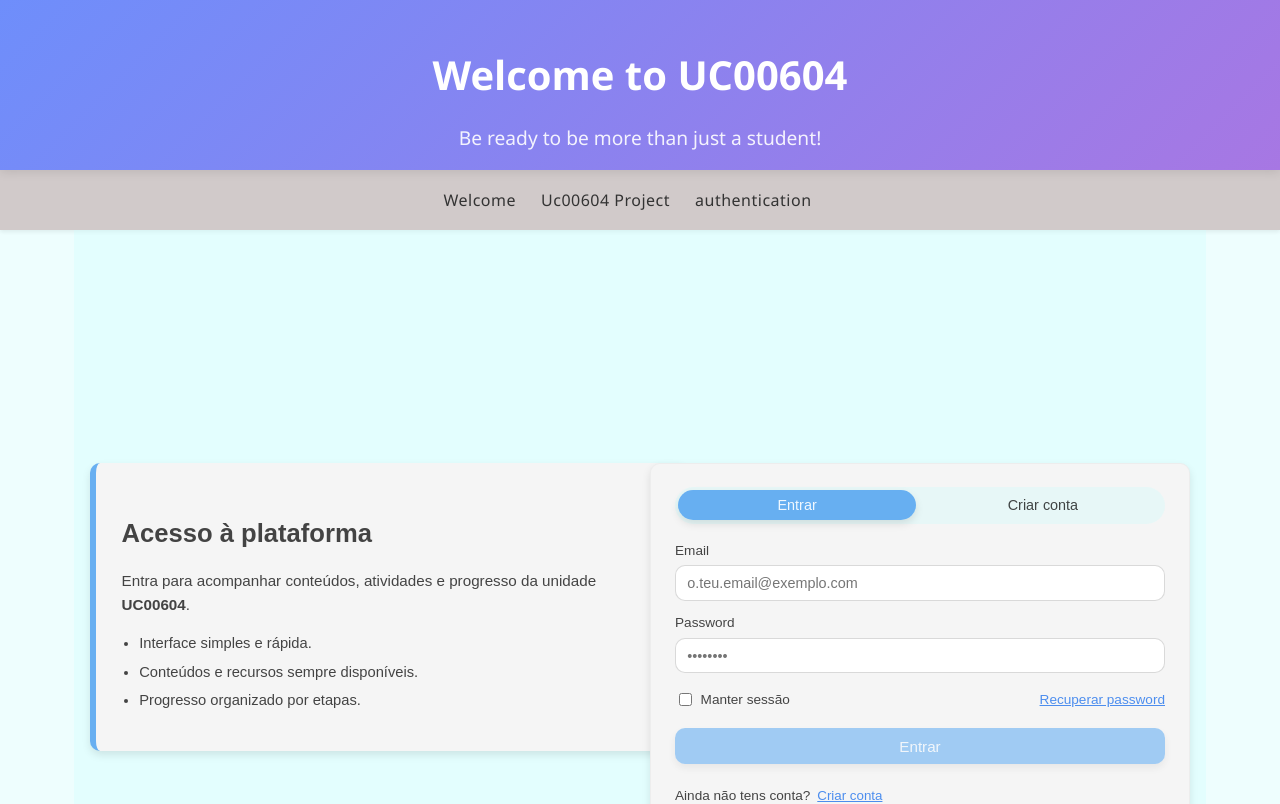
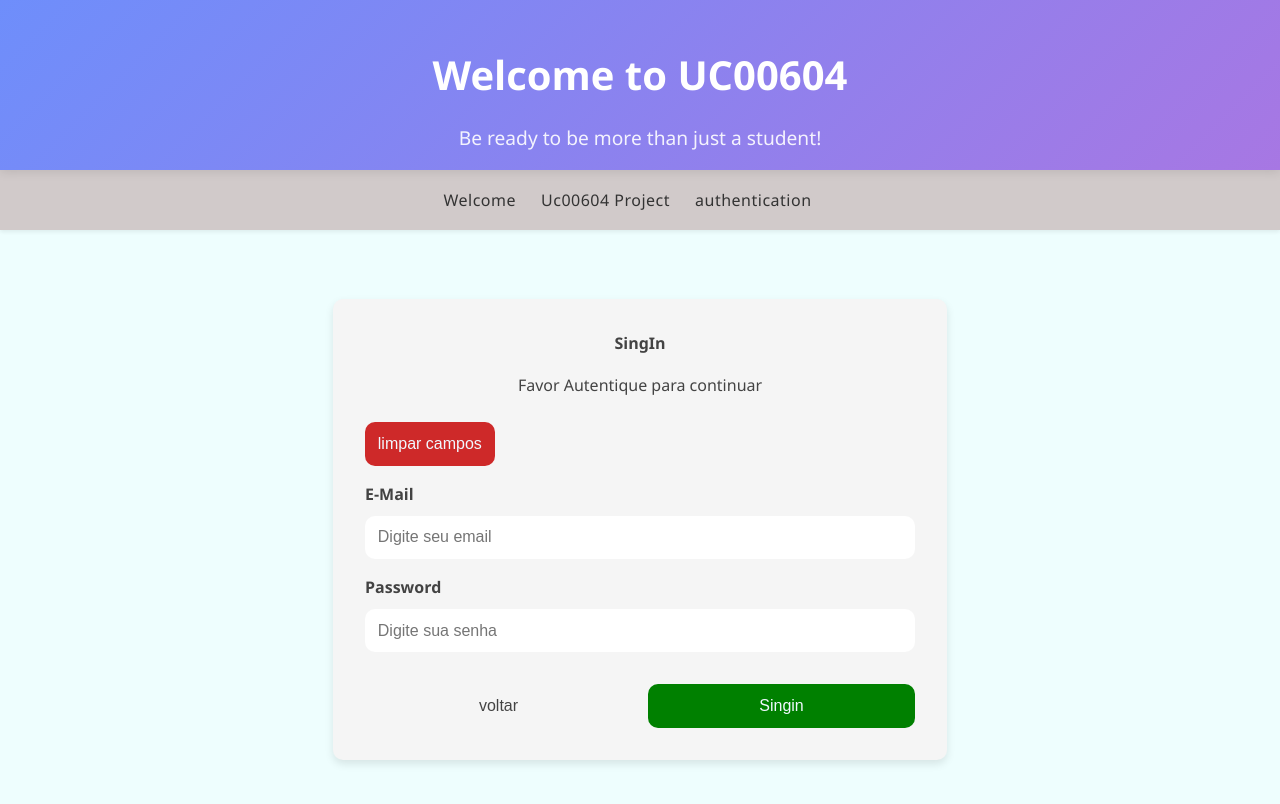
Before and after one commit to Filipabarreto/UC00604, an Angular app: page /pages/Authentication in a window 1280 px wide. Shown: the top 804 px of the page. Built offline with nearby package versions, Linux system fonts and the light colour scheme.

Commit message:
alteração dos dados nos componentes authentication

```diff
--- a/src/app/pages/authentication/authentication.css
+++ b/src/app/pages/authentication/authentication.css
@@ -1,206 +1,242 @@
-:host {
-  display: block;
-  width: 100%;
-  font-family: var(--main-font-family, Roboto, "Helvetica Neue", sans-serif);
+/* =========================
+   Estilos gerais
+========================= */
+
+label {
+  font-weight: bold;
+  margin-bottom: -0.5rem;
+  color: var(--text-color);
 }
 
-.auth-page {
-  min-height: 100vh;
+input {
+  padding: 0.8rem;
+  border: 1px solid var(--placeholder);
+  border-radius: var(--border-radius);
+  font-size: 1rem;
+  transition: var(--transition);
+}
+
+input:focus {
+  outline: none;
+  border-color: var(--primary-color);
+  box-shadow: 0 0 0 3px var(--text-color-focus);
+}
+
+/* =========================
+   Cartão de Login
+========================= */
+
+.login-card {
+  width: 550px;
+  margin: 2rem auto;
+  padding: 2rem;
+  background: var(--background-color-sections);
+  border-radius: var(--border-radius);
+  box-shadow: var(--shadow);
+  transition: var(--transition);
+  color: var(--text-color);
+}
+
+.login-card:hover {
+  box-shadow: var(--shadow-hover);
+}
+
+.login-card h2 {
+  margin-top: 0;
+  color: var(--text-color-h3);
+  font-size: var(--main-font-size2);
+  text-align: center;
+}
+
+.login-card p {
+  text-align: center;
+  margin-bottom: 1.5rem;
+  color: var(--text-color);
+}
+
+/* =========================
+   Formulário
+========================= */
+
+form {
+  display: flex;
+  flex-direction: column;
+  gap: 1rem;
+}
+
+/* =========================
+   Botões (geral)
+========================= */
+
+button {
+  padding: 0.8rem;
+  border: none;
+  border-radius: var(--border-radius);
+  font-size: 1rem;
+  cursor: pointer;
+  transition: var(--transition);
   display: flex;
   align-items: center;
   justify-content: center;
-  padding: 1.5rem 1rem;
-  background-color: var(--background-color);
+  gap: 0.5rem;
 }
 
-.auth-wrapper {
-  max-width: 1100px;
-  width: 100%;
-  display: grid;
-  grid-template-columns: minmax(0, 5fr) minmax(0, 5fr);
-  gap: 1.25rem;
+/* =========================
+   Grupo de Botões
+========================= */
+
+.button-group {
+  display: flex;
+  gap: 1rem;
+  margin-top: 1rem;
 }
 
-/* Lado esquerdo (mais neutro) */
-.auth-side-content {
-  width: 100%;
-  border-radius: var(--border-radius);
-  padding: 1.5rem 1.6rem;
-  background-color: var(--background-color-sections);
-  box-shadow: var(--shadow);
-  border-left: 6px solid var(--primary-color);
+.button-group button {
+  flex: 1;
 }
 
-.auth-title {
-  font-size: 1.6rem;
-  margin-bottom: 0.5rem;
+/* =========================
+   Botão Limpar
+========================= */
+
+.clean-button {
+  background-color: var(--secondary-color);
+  color: var(--text-color-light);
+  margin-bottom: 1rem;
+}
+
+.clean-button:hover {
+  background-color: var(--third-color);
+}
+
+/* =========================
+   Botão Sign In
+========================= */
+
+.sign-in {
+  background-color: green;
+  color: var(--text-color-light);
+}
+
+.sign-in:hover {
+  background-color: var(--text-hover2);
+}
+
+.sign-in:disabled {
+  background-color: var(--placeholder);
+  cursor: not-allowed;
+}
+
+/* =========================
+   Botão Voltar
+========================= */
+
+.go-back {
+  background-color: var(--background-color-sections2);
   color: var(--text-color);
 }
 
-.auth-subtitle {
-  font-size: 0.95rem;
-  line-height: var(--main-line-height);
-  margin-bottom: 0.9rem;
-  color: var(--text-color);
+.go-back:hover {
+  background-color: var(--placeholder);
 }
 
-.auth-highlights {
-  list-style: disc;
-  padding-left: 1.1rem;
-  font-size: 0.92rem;
-  color: var(--text-color);
+/* =========================
+   Botão Google
+========================= */
+
+.google-btn {
+  background-color: var(--text-color-light);
+  color: var(--background-color-code);
+  border: 1px solid var(--color-button-google);
 }
 
-.auth-highlights li + li {
-  margin-top: 0.3rem;
+.google-btn:hover {
+  background-color: var(--color-button-google-hover);
 }
 
-/* Card formulário */
-.auth-card {
-  border-radius: var(--border-radius);
-  background-color: var(--background-color-sections);
-  box-shadow: var(--shadow);
-  padding: 1.4rem 1.5rem;
-  border: 1px solid rgba(0, 0, 0, 0.03);
+.google-btn img {
+  width: 20px;
+  height: 20px;
 }
 
-/* Tabs */
-.auth-tabs {
-  display: flex;
-  gap: 0.5rem;
-  margin-bottom: 1rem;
-  background-color: var(--background-color);
-  padding: 0.2rem;
-  border-radius: 999px;
+/* =========================
+   Gmail button display
+========================= */
+
+.gmail-button {
+  border-top: 1px solid var(--border-radius);
 }
 
-.auth-tab {
-  flex: 1;
-  border-radius: 999px;
-  border: none;
-  background-color: transparent;
-  padding: 0.45rem 0.75rem;
+/* =========================
+   Mensagens de erro
+========================= */
+
+.error-message {
+  margin-top: -0.5rem;
+  width: 98%;
+  color: var(--secondary-color);
+  background-color: var(--background-color-error);
+  padding: 0.3rem;
+  border-radius: var(--border-radius);
   font-size: 0.9rem;
-  cursor: pointer;
-  color: var(--text-color);
-  transition: var(--transition);
+  border-left: 3px solid var(--secondary-color);
 }
 
-.auth-tab-active {
-  background-color: var(--primary-color);
-  color: var(--text-color-light);
-  box-shadow: var(--shadow);
+.error-message::before {
+  /* content: "⚠ "; */
+  color: var(--secondary-color);
+  font-weight: bold;
 }
 
-/* Form */
-.auth-form {
-  display: flex;
-  flex-direction: column;
-  gap: 0.7rem;
+/* =========================
+   Warning
+========================= */
+
+.warning {
+  color: var(--text-color);
+  padding: 0.1%;
+  font-size: 10px;
 }
 
-.auth-field {
-  display: flex;
-  flex-direction: column;
-  gap: 0.25rem;
+/* =========================
+   Responsivo
+========================= */
+
+@media (max-width: 768px) {
+  .login-card {
+    width: 95%;
+    padding: 1.5rem;
   }
 
-.auth-field label {
-  font-size: 0.85rem;
-  color: var(--text-color);
+  .button-group {
+    flex-direction: column;
   }
 
-.auth-field input {
-  border-radius: var(--border-radius);
-  border: 1px solid rgba(0, 0, 0, 0.15);
-  padding: 0.55rem 0.7rem;
-  font-size: 0.9rem;
-  outline: none;
-  background-color: #fff;
+  .clean-button,
+  .google-btn,
+  .sign-in,
+  .go-back {
+    width: 100%;
   }
 
-.auth-field input:focus {
-  border-color: var(--primary-color);
-  box-shadow: 0 0 0 1px var(--primary-color);
+  input {
+    font-size: 0.95rem;
+    padding: 0.6rem;
   }
 
-/* row */
-.auth-row {
-  display: flex;
-  justify-content: space-between;
-  align-items: center;
-  gap: 0.75rem;
-  margin-top: 0.25rem;
+  .login-card h2 {
+    font-size: 1.5rem;
   }
 
-.auth-checkbox {
-  display: flex;
-  align-items: center;
-  gap: 0.35rem;
-  font-size: 0.85rem;
-  color: var(--text-color);
+  .login-card p {
+    font-size: 0.95rem;
   }
 
-.auth-link {
-  border: none;
-  background: none;
-  padding: 0;
-  font-size: 0.85rem;
-  color: var(--text-hover);
-  cursor: pointer;
-  text-decoration: underline;
+  button {
+    font-size: 0.95rem;
   }
 
-/* submit */
-.auth-submit {
-  margin-top: 0.4rem;
-  border-radius: var(--border-radius);
-  border: none;
-  padding: 0.6rem 1.1rem;
-  font-size: 0.95rem;
-  cursor: pointer;
-  background-color: var(--primary-color);
-  color: var(--text-color-light);
-  box-shadow: var(--shadow);
-  transition: var(--transition);
-}
-
-.auth-submit:hover:enabled {
-  box-shadow: var(--shadow-hover);
-  transform: translateY(-1px);
-}
-
-.auth-submit:disabled {
-  opacity: 0.6;
-  cursor: not-allowed;
-}
-
-.auth-switch {
-  margin-top: 0.6rem;
+  .error-message {
     font-size: 0.85rem;
-  color: var(--text-color);
-}
-
-.auth-switch button {
-  border: none;
-  background: none;
-  color: var(--text-hover);
-  cursor: pointer;
-  padding: 0;
-  margin-left: 0.2rem;
-  text-decoration: underline;
-}
-
-/* Responsivo */
-@media (max-width: 900px) {
-  .auth-wrapper {
-    grid-template-columns: 1fr;
   }
 }
-
-@media (max-width: 480px) {
-  .auth-row {
-    flex-direction: column;
-    align-items: flex-start;
-  }
-}
--- a/src/app/pages/authentication/authentication.html
+++ b/src/app/pages/authentication/authentication.html
@@ -1,159 +1,30 @@
-<section class="auth-page">
-  <div class="auth-wrapper">
-    <!-- Lado esquerdo -->
-    <aside class="auth-side">
-      <div class="auth-side-content">
-        <h1 class="auth-title">Acesso à plataforma</h1>
-        <p class="auth-subtitle">
-          Entra para acompanhar conteúdos, atividades e progresso da unidade
-          <strong>UC00604</strong>.
-        </p>
+<div class="login-card">
+  <h2>SingIn</h2>
+  <p>Favor Autentique para continuar</p>
+  <!-- botão de reset -->
+  <button (click)="this.signinforms.reset()" class="clean-button" >limpar campos</button>
 
-        <ul class="auth-highlights">
-          <li>Interface simples e rápida.</li>
-          <li>Conteúdos e recursos sempre disponíveis.</li>
-          <li>Progresso organizado por etapas.</li>
-        </ul>
-      </div>
-    </aside>
+ <!-- <button class="clean-button"(click)="exemploclick()">Exemplo</button> -->
+ <!-- <button class="clean-button"((mouseover))="exemploMouseOver()">Exemplo Mouse Over</button> -->
 
-    <!-- Card -->
-    <div class="auth-card">
-      <!-- Tabs -->
-      <div class="auth-tabs">
-        <button
-          type="button"
-          class="auth-tab"
-          [class.auth-tab-active]="mode === 'login'"
-          (click)="mode = 'login'"
-        >
-          Entrar
-        </button>
+ <form [formGroup]="this.signinforms" (ngSubmit)="onsubmit()">
 
-        <button
-          type="button"
-          class="auth-tab"
-          [class.auth-tab-active]="mode === 'register'"
-          (click)="mode = 'register'"
-        >
-          Criar conta
-        </button>
-      </div>
+    <!-- input do email -->
+     <label for="email">E-Mail</label>
+     <input type="email" id="email" name="email" placeholder="Digite seu email" formControlName="email">
 
-      <!-- LOGIN -->
-      <form
-        *ngIf="mode === 'login'"
-        class="auth-form"
-        [formGroup]="loginForm"
-        (ngSubmit)="onLogin()"
-      >
-        <div class="auth-field">
-          <label for="loginEmail">Email</label>
-          <input
-            id="loginEmail"
-            type="email"
-            formControlName="email"
-            placeholder="o.teu.email@exemplo.com"
-            autocomplete="email"
-          />
-        </div>
+    <!-- input do password -->
+    <label for="password">Password</label>
+     <input type="password" name="password" id="password" placeholder="Digite sua senha" formControlName="password">
 
-        <div class="auth-field">
-          <label for="loginPassword">Password</label>
-          <input
-            id="loginPassword"
-            type="password"
-            formControlName="password"
-            placeholder="••••••••"
-            autocomplete="current-password"
-          />
-        </div>
+    <!-- botões -->
+     <div class="button-group">
+        <button type="button" class="go-back">voltar</button>
+        <button type="submit" class="sign-in">Singin</button>
 
-        <div class="auth-row">
-          <label class="auth-checkbox">
-            <input type="checkbox" formControlName="rememberMe" />
-            <span>Manter sessão</span>
-          </label>
+     </div>
 
-          <button type="button" class="auth-link" (click)="onForgotPassword()">
-            Recuperar password
-          </button>
-        </div>
 
-        <button class="auth-submit" type="submit" [disabled]="loginForm.invalid">
-          Entrar
-        </button>
-
-        <p class="auth-switch">
-          Ainda não tens conta?
-          <button type="button" (click)="mode = 'register'">Criar conta</button>
-        </p>
-      </form>
-
-      <!-- REGISTO -->
-      <form
-        *ngIf="mode === 'register'"
-        class="auth-form"
-        [formGroup]="registerForm"
-        (ngSubmit)="onRegister()"
-      >
-        <div class="auth-field">
-          <label for="regName">Nome</label>
-          <input
-            id="regName"
-            type="text"
-            formControlName="name"
-            placeholder="O teu nome completo"
-            autocomplete="name"
-          />
-        </div>
-
-        <div class="auth-field">
-          <label for="regEmail">Email</label>
-          <input
-            id="regEmail"
-            type="email"
-            formControlName="email"
-            placeholder="o.teu.email@exemplo.com"
-            autocomplete="email"
-          />
-        </div>
-
-        <div class="auth-field">
-          <label for="regPassword">Password</label>
-          <input
-            id="regPassword"
-            type="password"
-            formControlName="password"
-            placeholder="Cria uma password segura"
-            autocomplete="new-password"
-          />
-        </div>
-
-        <div class="auth-field">
-          <label for="regConfirmPassword">Confirmar password</label>
-          <input
-            id="regConfirmPassword"
-            type="password"
-            formControlName="confirmPassword"
-            placeholder="Repete a password"
-            autocomplete="new-password"
-          />
-        </div>
-
-        <button
-          class="auth-submit"
-          type="submit"
-          [disabled]="registerForm.invalid"
-        >
-          Criar conta
-        </button>
-
-        <p class="auth-switch">
-          Já tens conta?
-          <button type="button" (click)="mode = 'login'">Entrar</button>
-        </p>
-      </form>
-    </div>
-  </div>
-</section>
+  <!-- fim do form -->
+  </form>
+</div>
--- a/src/app/pages/authentication/authentication.ts
+++ b/src/app/pages/authentication/authentication.ts
@@ -1,73 +1,50 @@
+import { CommonModule } from '@angular/common';
 import { Component } from '@angular/core';
-import {
-  FormBuilder,
-  FormGroup,
-  Validators,
-  ReactiveFormsModule,
-  AbstractControl,
-  ValidationErrors,
-} from '@angular/forms';
-import { CommonModule } from '@angular/common';
+import { ReactiveFormsModule, UntypedFormBuilder, UntypedFormGroup } from '@angular/forms';
 
 @Component({
   selector: 'app-authentication',
-  standalone: true,
-  imports: [CommonModule, ReactiveFormsModule],
-  templateUrl: './authentication.html',     // 👈 TEM de existir na mesma pasta
-  styleUrl: './authentication.css',         // 👈 TEM de existir na mesma pasta
+  imports: [ReactiveFormsModule, CommonModule],
+  templateUrl: './authentication.html',
+  styleUrl: './authentication.css',
 })
 export class Authentication {
-  mode: 'login' | 'register' = 'login';
 
-  loginForm: FormGroup;
-  registerForm: FormGroup;
 
-  constructor(private fb: FormBuilder) {
-    this.loginForm = this.fb.group({
-      email: ['', [Validators.required, Validators.email]],
-      password: ['', [Validators.required]],
-      rememberMe: [false],
+
+  protected signinforms!: UntypedFormGroup;
+
+
+  //  protected signinformsExemplo!: UntypedFormGroup;
+
+
+  constructor(private fb: UntypedFormBuilder) {
+    this.signinforms = this.fb.nonNullable.group({
+      email: [''],
+      password: ['']
     });
-
-    this.registerForm = this.fb.group(
-      {
-        name: ['', [Validators.required, Validators.minLength(3)]],
-        email: ['', [Validators.required, Validators.email]],
-        password: ['', [Validators.required, Validators.minLength(6)]],
-        confirmPassword: ['', [Validators.required]],
-      },
-      {
-        validators: [this.passwordsMatchValidator],
-      }
-    );
   }
 
-  private passwordsMatchValidator(
-    group: AbstractControl
-  ): ValidationErrors | null {
-    const password = group.get('password')?.value;
-    const confirmPassword = group.get('confirmPassword')?.value;
-    if (!password || !confirmPassword) return null;
-    return password === confirmPassword ? null : { passwordsMismatch: true };
-  }
+    onsubmit() {
+      console.log("Meu Forms", this.signinforms.value);
+    }
 
-  onLogin(): void {
-    if (this.loginForm.invalid) {
-      this.loginForm.markAllAsTouched();
-      return;
+
+    /**Exemplo Didático */
+    // this.signinformsExemplo = this.fb.nonNullable.group({
+    //   email: ['Paula'],
+    //   password: ['Vasco']
+    // });
+
+    //  console.log( "Zelito", this.signinformsExemplo.value)
+
     }
-    console.log('LOGIN', this.loginForm.value);
-  }
 
-  onRegister(): void {
-    if (this.registerForm.invalid) {
-      this.registerForm.markAllAsTouched();
-      return;
-    }
-    console.log('REGISTER', this.registerForm.value);
-  }
+/**Exemplos clicks */
+// exemploclick() {
+// console.log("clicou");
+// }
 
-  onForgotPassword(): void {
-    console.log('Forgot password');
-  }
-}
+// exemploMouseOver() {
+// console.log("passou o mouse sobre");
+// }
```
Lines whose indentation alone changed are shown as unchanged.
